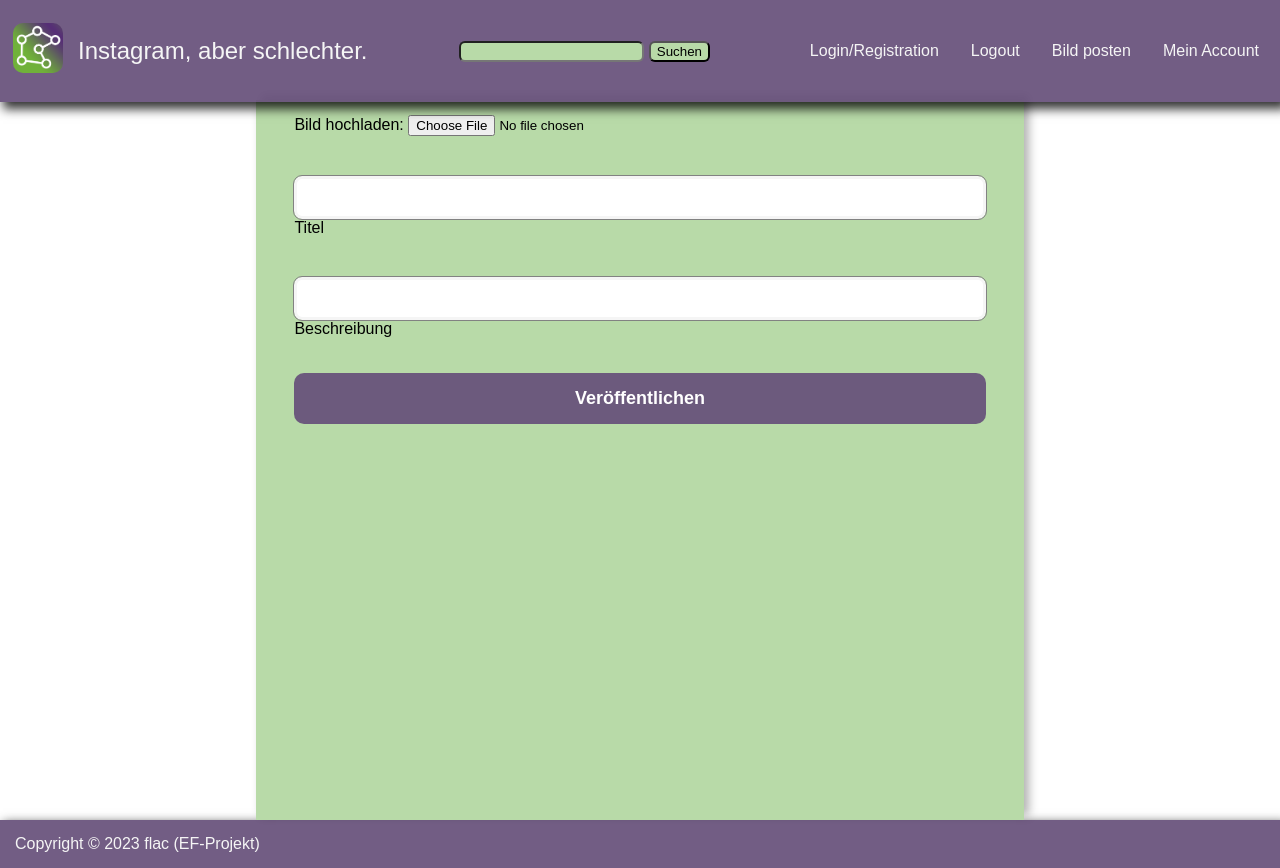
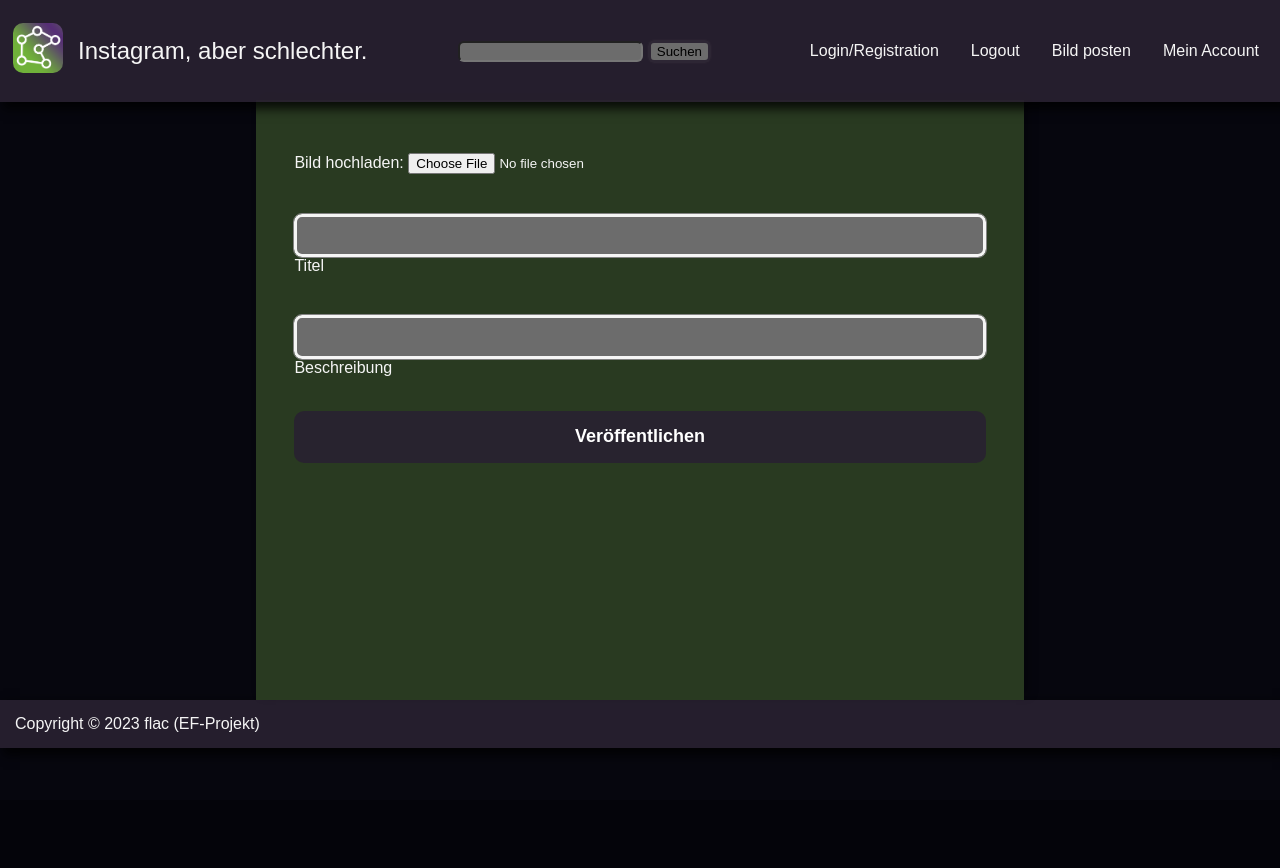
Before and after one commit to Chungster532/EFProjekt_flac23, a Flask app: page /createpost/ in a window 1280 px wide. After the commit the page ends 748 px from the top, so only its background shows below. Run offline with Flask 3, Linux system fonts and the light colour scheme.

Commit message:
dark mode

```diff
--- a/frontend/static/styles/styles.css
+++ b/frontend/static/styles/styles.css
@@ -1,6 +1,6 @@
 :root{
-    --violet:#67507aeb;
-    --green:#b8daa8;
+    --violet:#292130eb;
+    --green:#293a21;
 }
 
 *{
@@ -10,6 +10,8 @@ body{
     margin: 0;
     padding: 0;
     font-family: Arial, Helvetica, sans-serif;
+    background-color: #06060e;
+    color: whitesmoke;
 }
 .text {
     color: black;
@@ -70,7 +72,7 @@ body{
     justify-content: center;
     align-items: center;
     font-family: Arial, Helvetica, sans-serif;
-    color: black;
+    color: whitesmoke;
     margin-bottom: 15px;
 }
 
@@ -84,13 +86,19 @@ body{
 }
 
 .header input[type=text] {
-    background-color: var(--green);
+    background-color: #6c6c6c;
     border-radius: 6px;
+}
+.header input:focus {
+    outline: solid 1px var(--violet);
+    border: solid 3px var(--violet);
 }
 
 .header input[type=submit]{
-    background-color: var(--green);
+    background-color: #6c6c6c;
     border-radius: 6px;
+    outline: solid 1px var(--violet);
+    border: solid 3px var(--violet);
 }
 
 .post_title {
@@ -208,13 +216,13 @@ body{
     width: 60%;
     background-color: var(--green);
     padding: 3%;
-    padding-top: 0%;
+    padding-top: 3%;
     height: auto;
     box-shadow: 5px -5px 9px 0px rgba(0,0,0,0.3);
 }
 .main_container {
     width: 100%;
-    height: 90vh;
+    height: 75vh;
     display: flex;
     justify-content: center;
 }
@@ -224,6 +232,7 @@ body{
     width: 100%;
     outline: solid 1px rgb(130, 130, 130);
     border: solid 3px whitesmoke;
+    background-color: #6c6c6c;
     margin-top: 2.5rem;
 }
 .user_text:focus {
```
